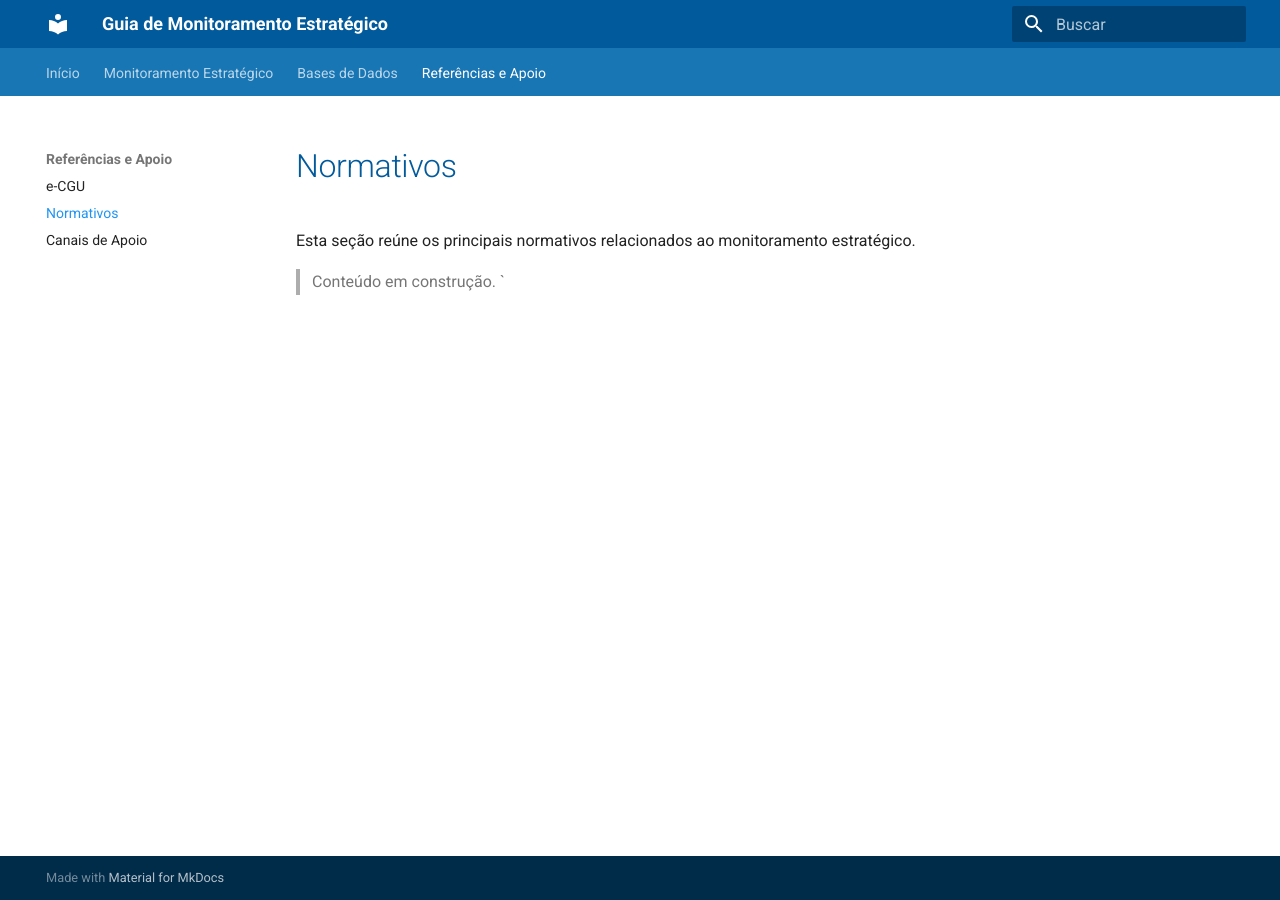
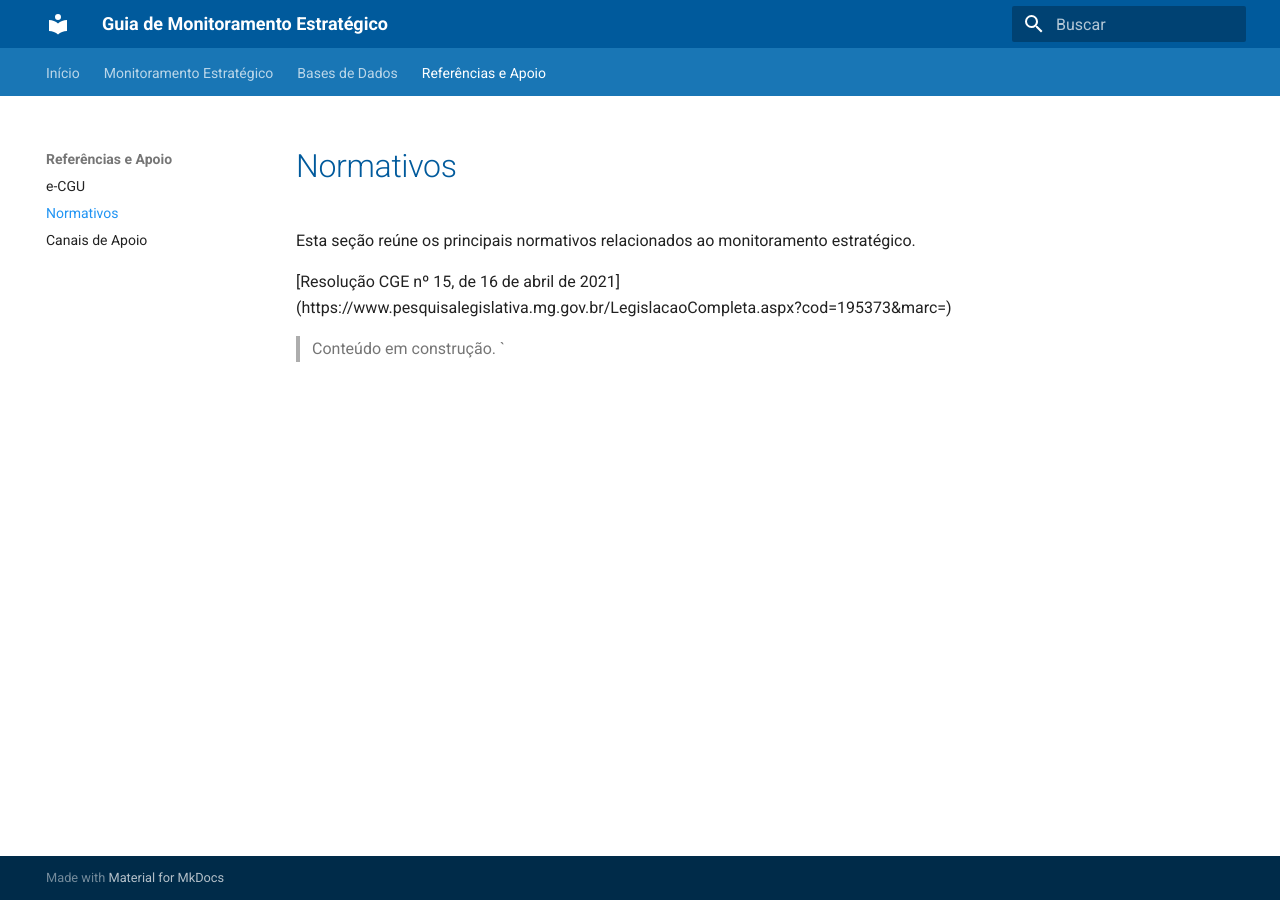
Before and after one commit to CGEMG-AHCS/guia-monitoramento-estrategico, an MkDocs documentation site: the page built from docs/referencias/normativos.md, in a window 1280 px wide. Built offline with MkDocs 1.6.1 and Material for MkDocs 9.7.7, drawn with Linux system fonts in a browser that asks for light colours.

Commit message:
Update normativos.md

```diff
--- a/docs/referencias/normativos.md
+++ b/docs/referencias/normativos.md
@@ -2,5 +2,7 @@
 
 Esta seção reúne os principais normativos relacionados ao monitoramento estratégico.
 
+[Resolução CGE nº 15, de 16 de abril de 2021] (https://www.pesquisalegislativa.mg.gov.br/LegislacaoCompleta.aspx?cod=195373&marc=)
+
 > Conteúdo em construção.
 `
```
